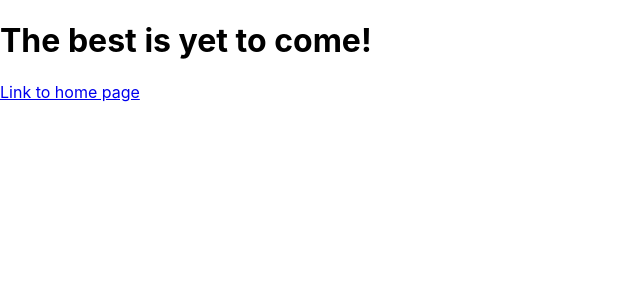
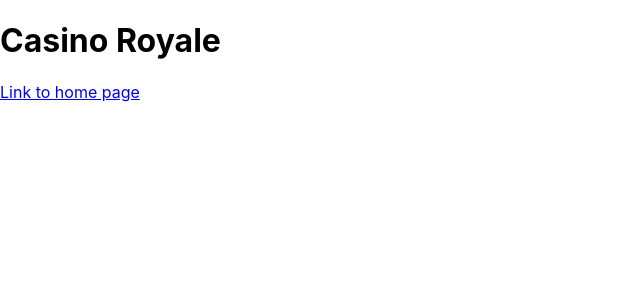
Before and after one commit to megan345/kodflix, a React (Create React App) app: page /casinoroyale in a window 1280 px wide. Shown: the top 300 px of the page, without its empty margins (0-640 px from the left). Built offline with nearby package versions, Linux system fonts and the light colour scheme; the HTML template or start-up script is replaced by a standard one.

Commit message:
Show the TV show title on the details page #14

```diff
--- a/src/App.js
+++ b/src/App.js
@@ -3,6 +3,7 @@
 import { BrowserRouter as Router, Route } from 'react-router-dom';
 import Details from './Details';
 import './App.css';
+import getGallery from './gallery-get';
 
 class App extends Component {
   render() {
@@ -10,7 +11,7 @@
       <Router>
         <div>
           <Route exact path="/" component={Gallery} />
-          <Route exact path="/:details" component={Details} />
+          <Route exact path="/:movieId" component={Details} />
         </div>
       </Router>
     );
--- a/src/Details.js
+++ b/src/Details.js
@@ -1,27 +1,26 @@
 import React, { Component } from 'react';
 import { Link } from 'react-router-dom';
+import getGallery from './gallery-get';
 
 export default class Details extends Component {
 
   constructor() {
     super();
     this.state = {
-      welcomeMessage: 'Hello welcome to the details page'
-    }
+      movie: {}
+    };
   }
 
   componentDidMount() {
-    setTimeout(() => {
-      this.setState({
-        welcomeMessage: 'The best is yet to come!'
-      })
-    }, 2000);
+    let movieId = this.props.match.params.movieId;
+    let movie = getGallery().find((mov) => movieId === mov.id);
+    this.setState({ movie });
   }
 
   render() {
     return (
       <div>
-        <h1>{this.state.welcomeMessage}</h1>
+        <h1>{this.state.movie.name}</h1>
         <Link to="/">Link to home page</Link>
       </div>
     )
--- a/src/Gallery.js
+++ b/src/Gallery.js
@@ -6,6 +6,7 @@
 import fightclub from './Images/fightclub.jpg';
 import martian from './Images/martian.jpg';
 import oceans8 from './Images/oceans8.jpg';
+import getGallery from './gallery-get';
 
 // Gallery component
 //
@@ -25,14 +26,3 @@
         </div>
     )
 }
-
-function getGallery(){
-    return ([
-        { id: 'titanic', name: 'Titanic', logo: titanic },
-        { id: 'jasonbourne', name: 'Jason Bourne', logo: jasonbourne },
-        { id: 'fightlcub', name: 'Fight Club', logo: fightclub },
-        { id: 'martian', name: 'Martian', logo: martian },
-        { id: 'oceans8', name: 'Oceans 8', logo: oceans8 },
-        { id: 'casinoroyale', name: 'Casino Royale', logo: casinoroyale}
-    ])
-}
--- /dev/null
+++ b/src/gallery-get.js
@@ -0,0 +1,20 @@
+import React from 'react';
+import Movie from './Movie';
+import casinoroyale from './Images/casinoroyale.jpg';
+import titanic from './Images/titanic.jpg';
+import jasonbourne from './Images/jasonbourne.jpg';
+import fightclub from './Images/fightclub.jpg';
+import martian from './Images/martian.jpg';
+import oceans8 from './Images/oceans8.jpg';
+
+
+export default function getGallery(){
+    return ([
+        { id: 'titanic', name: 'Titanic', logo: titanic },
+        { id: 'jasonbourne', name: 'Jason Bourne', logo: jasonbourne },
+        { id: 'fightlcub', name: 'Fight Club', logo: fightclub },
+        { id: 'martian', name: 'Martian', logo: martian },
+        { id: 'oceans8', name: 'Oceans 8', logo: oceans8 },
+        { id: 'casinoroyale', name: 'Casino Royale', logo: casinoroyale}
+    ])
+}
```
Also changed, not shown: src/practice.js (+197 -11 lines).
